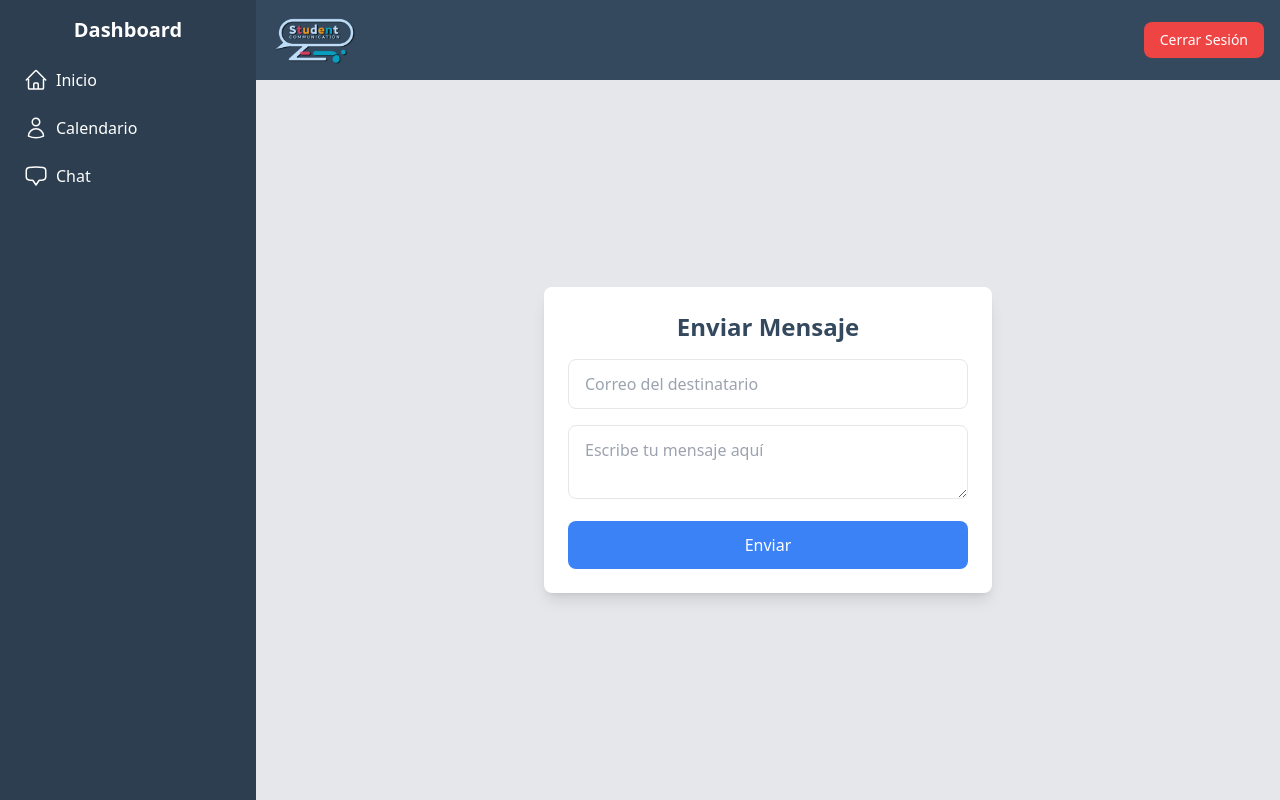
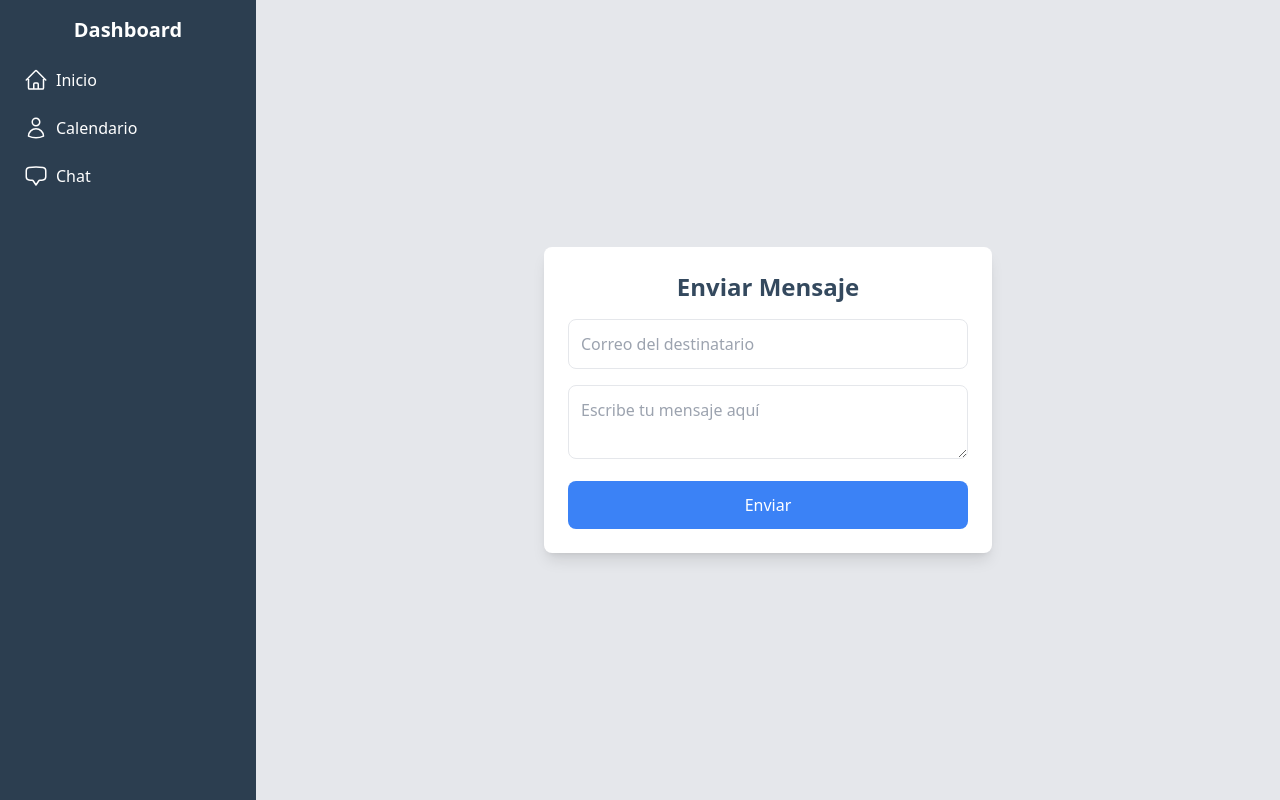
Before and after one commit to Cuauhtemoc30/Alumnos, a React (Vite) app: page /chat in a window 1280 px wide. Built offline with nearby package versions, Linux system fonts and the light colour scheme; sample sign-in values are in the browser's storage.

Commit message:
Update chat.jsx
ojaja funcione

```diff
--- a/src/components/chat.jsx
+++ b/src/components/chat.jsx
@@ -1,4 +1,4 @@
-import React, { useState } from "react";
+import React, { useState, useEffect } from "react";
 import { useNavigate } from "react-router-dom";
 import axios from "axios";
 import { HomeIcon, ChatBubbleBottomCenterIcon, UserIcon } from "@heroicons/react/24/outline";
@@ -9,7 +9,18 @@ const ChatPage = () => {
   const [content, setContent] = useState("");
   const [recipientEmail, setRecipientEmail] = useState("");
   const [error, setError] = useState("");
-  const token = localStorage.getItem("token");
+  const [token, setToken] = useState("");
+
+  useEffect(() => {
+    const savedToken = sessionStorage.getItem("token");
+    console.log("Token en ChatPage:", savedToken); // Depuración
+    if (!savedToken) {
+      setError("No tienes autorización. Inicia sesión nuevamente.");
+      navigate("/login");
+    } else {
+      setToken(savedToken);
+    }
+  }, [navigate]);
 
   const sendMessage = async (e) => {
     e.preventDefault();
@@ -40,15 +51,8 @@ const ChatPage = () => {
     }
   };
 
-  // Función para cerrar sesión
-  const handleLogout = () => {
-    localStorage.removeItem("token");
-    navigate("/login");
-  };
-
   return (
     <div className="min-h-screen flex bg-gray-200">
-      {/* Sidebar */}
       <div className="bg-[#2C3E50] text-white w-64 p-4 space-y-4">
         <h2 className="text-xl font-semibold text-center">Dashboard</h2>
         <nav className="space-y-2">
@@ -64,52 +68,14 @@ const ChatPage = () => {
         </nav>
       </div>
 
-      {/* Main Content */}
-      <div className="flex-1 flex flex-col">
-        {/* Header */}
-        <div className="bg-[#34495E] p-4 flex justify-between items-center">
-          <img src={logo} alt="Logo" className="h-12" />
-
-          {/* Botón de Cerrar Sesión */}
-          <button
-            onClick={handleLogout}
-            className="bg-red-500 hover:bg-red-600 text-white px-4 py-2 rounded-lg text-sm"
-          >
-            Cerrar Sesión
-          </button>
-        </div>
-
-        {/* Chat Form */}
-        <div className="p-6 flex-grow flex justify-center items-center">
-          <div className="max-w-md w-full bg-white rounded-lg p-6 shadow-lg">
-            <h2 className="text-[#34495E] text-2xl font-semibold mb-4 text-center">Enviar Mensaje</h2>
-            {error && <p className="text-red-500 text-center mb-4">{error}</p>}
-            <form onSubmit={sendMessage}>
-              <div className="mb-4">
-                <input
-                  type="email"
-                  placeholder="Correo del destinatario"
-                  className="w-full px-4 py-3 border rounded-lg text-gray-700"
-                  value={recipientEmail}
-                  onChange={(e) => setRecipientEmail(e.target.value)}
-                  required
-                />
-              </div>
-              <div className="mb-4">
-                <textarea
-                  placeholder="Escribe tu mensaje aquí"
-                  className="w-full px-4 py-3 border rounded-lg text-gray-700"
-                  value={content}
-                  onChange={(e) => setContent(e.target.value)}
-                  required
-                />
-              </div>
-              <button type="submit" className="w-full bg-blue-500 text-white py-3 rounded-lg hover:bg-blue-600">
-                Enviar
-              </button>
-            </form>
-          </div>
-        </div>
+      <div className="flex-1 p-6 flex justify-center items-center">
+        <form onSubmit={sendMessage} className="max-w-md w-full bg-white p-6 shadow-lg rounded-lg">
+          <h2 className="text-[#34495E] text-2xl font-semibold mb-4 text-center">Enviar Mensaje</h2>
+          {error && <p className="text-red-500 text-center mb-4">{error}</p>}
+          <input type="email" placeholder="Correo del destinatario" className="w-full p-3 mb-4 border rounded-lg" value={recipientEmail} onChange={(e) => setRecipientEmail(e.target.value)} required />
+          <textarea placeholder="Escribe tu mensaje aquí" className="w-full p-3 mb-4 border rounded-lg" value={content} onChange={(e) => setContent(e.target.value)} required />
+          <button type="submit" className="w-full bg-blue-500 text-white py-3 rounded-lg hover:bg-blue-600">Enviar</button>
+        </form>
       </div>
     </div>
   );
```
